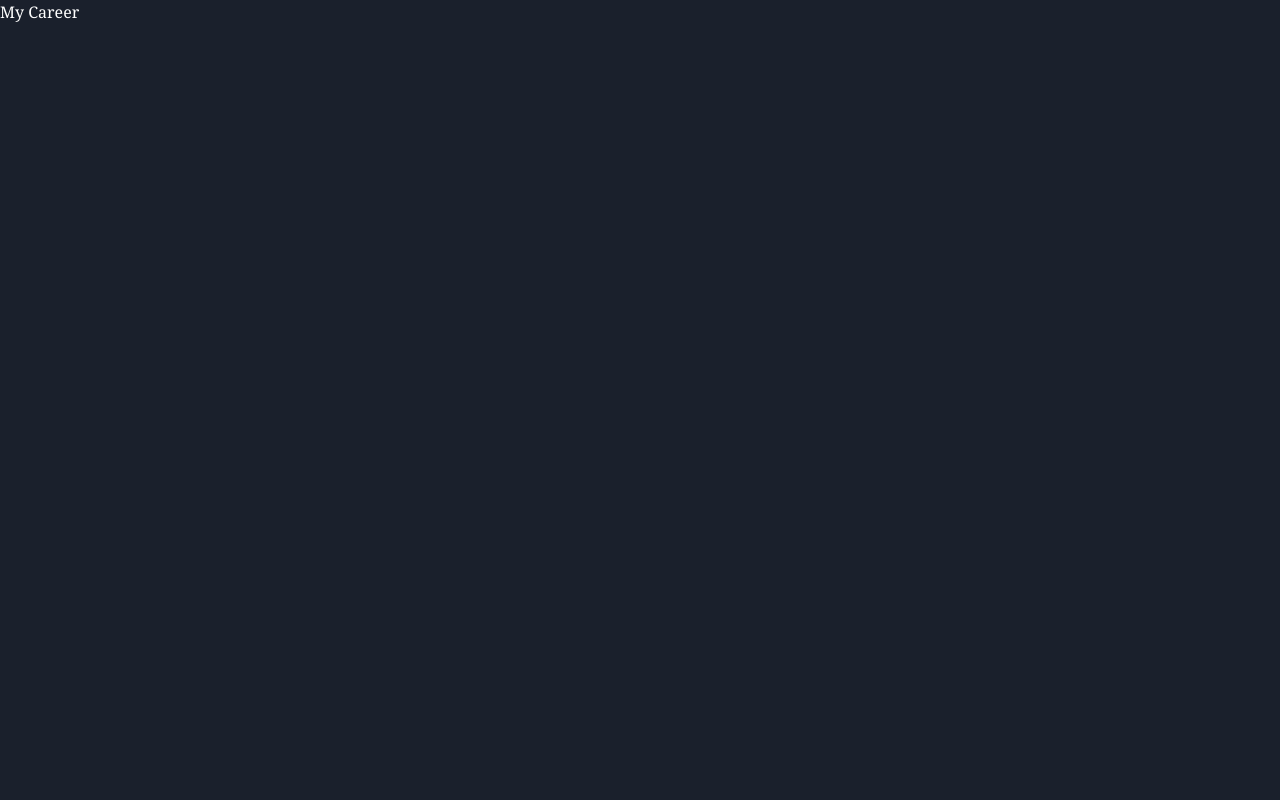
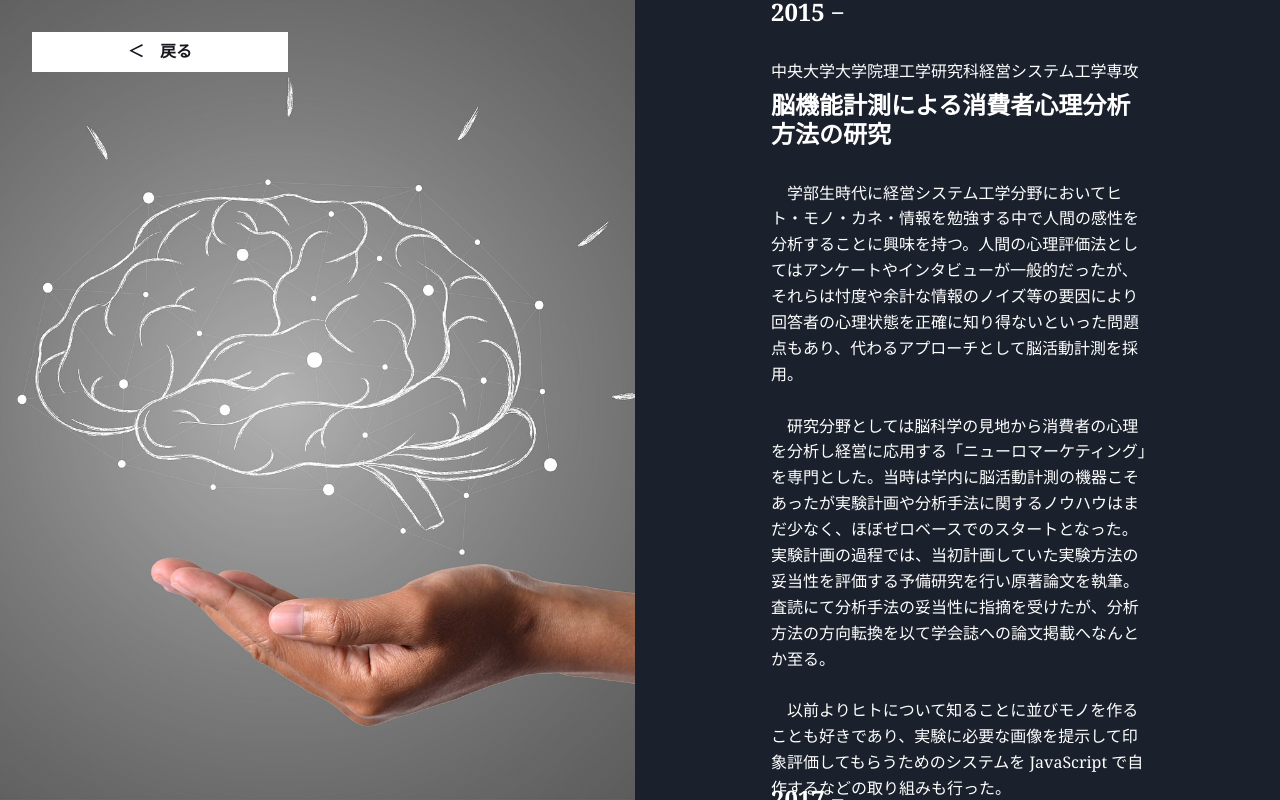
Before and after one commit to 7azu7a/tomokiqi.github.io, a Next.js app: page /career in a window 1280 px wide. Shown: the top 800 px of the page. Built offline with nearby package versions, Linux system fonts and the light colour scheme; grey boxes are pictures that could not be loaded.

Commit message:
update career page

```diff
--- a/src/constant/myCareer.tsx
+++ b/src/constant/myCareer.tsx
@@ -3,25 +3,25 @@ export const career = [
     year: '2015',
     cover: 'brain.jpg',
     organization: '中央大学大学院理工学研究科経営システム工学専攻',
-    job: 'ニューロマーケティング（脳科学と経営学の融合分野）に関する研究',
+    job: '脳機能計測による消費者心理分析方法の研究',
     detail:
-      '学部生時代に経営システム工学分野においてヒト・モノ・カネ・情報を勉強する中で人間の感性を分析することに興味を持つ。人間の心理評価法としてはアンケートやインタビューが一般的だったが、それらは忖度や余計な情報のノイズ等の要因により回答者の心理状態を正確に知り得ないといった問題点もあり、代わるアプローチとして脳活動計測を採用。研究分野としては脳科学の見地から消費者の心理を分析し経営に応用する「ニューロマーケティング」となる。当時は学内に脳活動計測の機器こそあったが実験計画や分析手法に関するノウハウはまだ少なく、ほぼゼロベースでのスタートとなった。実験計画の過程では、当初計画していた実験方法の妥当性を評価する予備研究を行い原著論文を執筆。査読にて分析手法の妥当性に指摘を受けたが、分析方法の方向転換を以て学会誌への論文掲載へ至る。当時からヒトについて知ることに並びモノを作ることも好きであり、実験に必要な画像・映像を提示して印象評価してもらうためのシステムをJavaScriptで自作するなどの取り組みも行っていた。',
+      '　学部生時代に経営システム工学分野においてヒト・モノ・カネ・情報を勉強する中で人間の感性を分析することに興味を持つ。人間の心理評価法としてはアンケートやインタビューが一般的だったが、それらは忖度や余計な情報のノイズ等の要因により回答者の心理状態を正確に知り得ないといった問題点もあり、代わるアプローチとして脳活動計測を採用。\n\n　研究分野としては脳科学の見地から消費者の心理を分析し経営に応用する「ニューロマーケティング」を専門とした。当時は学内に脳活動計測の機器こそあったが実験計画や分析手法に関するノウハウはまだ少なく、ほぼゼロベースでのスタートとなった。実験計画の過程では、当初計画していた実験方法の妥当性を評価する予備研究を行い原著論文を執筆。査読にて分析手法の妥当性に指摘を受けたが、分析方法の方向転換を以て学会誌への論文掲載へなんとか至る。\n\n　以前よりヒトについて知ることに並びモノを作ることも好きであり、実験に必要な画像を提示して印象評価してもらうためのシステムを JavaScript で自作するなどの取り組みも行った。',
   },
   {
     year: '2017',
-    cover: 'html.jpg',
+    cover: 'mobile.jpg',
     organization: '株式会社Agoop（ソフトバンク株式会社より出向）',
-    job: 'toC アプリの企画・要件定義や通信ログ収集モジュールの精度検証・他部署折衝',
+    job: 'iOSアプリの企画・通信計測モジュールの精度検証',
     detail:
-      '幅広いIT分野で自分が本当にやりたいことを見つけるため、またアニメーション映画「サマーウォーズ」のような電子の世界で生活のあらゆることが完結する世界を実現したいという思いから、当時より巨大な商圏プラットフォーム実現を計画していたソフトバンクへ入社。新卒研修後はソフトバンクの子会社で位置情報データを扱うAgoopへ出向。初年度はtoCサービスの企画や要件定義に従事。そこでペルソナを設定した上での企画立案方法やiOS仕様を理解した上での企画実現方法について学んだ。次年度は通信速度計測モジュールの精度検証やソフトバンクとの折衝に従事。検証作業は大量のデータを手動でExcelに入力したり、検査項目の合否を目視で判定したりと非効率的で検証工数は膨大なものであった。検証や折衝といった仕事の傍ら開発業務に興味を持ち、どうせモノづくりするなら役立つ便利なモノをとPythonを利用した検証自動化ツールを開発。これを皮切りに部署一丸となって検証工数を削減する取り組みが開始した。上司に開発業務を経験したいと伝えていたところ翌年度にソフトバンクへ帰任。自社サービスを開発している部門への配置転換へ至った。',
+      '　幅広いIT分野で自分が本当にやりたいことを見つけるため、またアニメーション映画「サマーウォーズ」のような電子の世界で生活のあらゆることが完結する世界を実現したいという思いから、当時より巨大な商圏プラットフォーム実現を計画していたソフトバンクへ入社。新卒研修後はソフトバンクの子会社で位置情報データを扱うAgoopへ出向。\n\n　初年度はtoCサービスの企画や要件定義に従事。そこでペルソナを設定した上での企画立案方法やiOS仕様を理解した上での企画実現方法について学んだ。次年度は通信速度計測モジュールの精度検証やソフトバンクとの折衝に従事。検証作業は大量のデータを手動でExcelに入力したり、検査項目の合否を目視で判定したりと非効率的で検証工数は膨大なものであった。\n\n　検証や折衝といった仕事の傍ら開発業務に興味を持ち、どうせモノづくりするなら役立つ便利なモノをとPythonを利用した検証自動化ツールを開発。これを皮切りに部署一丸となって検証工数を削減する取り組みが開始した。上司に開発業務を経験したいと伝えていたところ翌年度にソフトバンクへ帰任。自社サービスを開発している部門への配置転換へ至った。',
   },
   {
     year: '2019',
-    cover: 'csm.png',
+    cover: 'frontend.jpg',
     organization: 'ソフトバンク株式会社',
-    job: '自社 MLOps サービスのマネージメントコンソールとしてフロントエンド・BFF開発',
+    job: '自社サービスのフロントエンド／BFF開発・スクラムマスター',
     detail:
-      'ソフトバンク帰任後はデータ流通系Webアプリのフロントエンド開発や産学連携ヘルスケア系iOSアプリの企画開発を担当。後者のプロト開発にてReactNativeによるアプリ開発とチームリーダーないしスクラムマスターに従事していたが、PJ中止に伴い前者のフロントエンド開発に注力。当時のフロントエンドは初学者３名という開発体制。機能追加の度に多くのコンポーネントで改修を要したり、AtomicDesignを採用するもAtomが条件分岐のスパゲッティコードになったりといった状況。試行錯誤していたが、PJ計画変更に伴いフロントエンドが不要となり開発は打ち切りとなる。その後エンジニアやスクラムマスターとして如何にすれば良いプロダクト作りができるだろうかと体系的な勉強のため、部門の資格取得支援制度を利用しScrumAllianceの研修を受講。認定スクラムマスター「CSM」の資格を取得。現在はMLOpsサービスのマネージメントコンソールとしてフロントエンドを開発。チームメンバーのPJ掛け持ちにより教科書的なスクラム開発はできない、またいつどんな形でPJや開発が打ち切りとなるか分からない。そのようなリスクはあるが、今日もまだ見ぬユーザーに喜ばれるサービス開発に尽力している。',
+      '　ソフトバンク帰任後はデータ流通系Webアプリのフロントエンド開発や産学連携ヘルスケア系iOSアプリの企画開発を担当。後者のプロト開発にてReactNativeによるアプリ開発とチームリーダーないしスクラムマスターに従事していたが、PJ中止に伴い前者のフロントエンド開発に注力。\n\n　当時のフロントエンドは初学者３名という開発体制。機能追加の度に多くのコンポーネントで改修を要したり、AtomicDesignを採用するもAtomが条件分岐のスパゲッティコードになったりといった状況。試行錯誤していたが、PJ計画変更に伴いフロントエンドが不要となりこちらも開発は打ち切りとなる。その後エンジニアやスクラムマスターとして如何にすれば良いプロダクト作りができるだろうかと体系的な勉強のため、部門の資格取得支援制度を利用しScrumAllianceの研修を受講。認定スクラムマスター「CSM」の資格を取得。現在はMLOpsサービスのマネージメントコンソールとしてフロントエンドを開発。\n\n　チームメンバーのPJ掛け持ちにより教科書的なスクラム開発はできない、またいつどんな形でPJや開発が打ち切りとなるか分からない。そのようなリスクが常に伴っているが、今日もまだユーザーに価値あるサービス開発を提供できるよう尽力している。',
   },
 ];
 
--- a/src/pages/career.tsx
+++ b/src/pages/career.tsx
@@ -1,7 +1,65 @@
-import { Flex } from '@chakra-ui/react';
+import { Flex, Box, VStack, HStack, Text, Heading } from '@chakra-ui/react';
+import { ButtonParts } from 'components/parts/ButtonParts';
+import { useRouter } from 'next/router';
+import { useCallback } from 'react';
+import { career } from 'constant/myCareer';
 
 const Career: React.VFC = () => {
-  return <Flex>My Career</Flex>;
+  const router = useRouter();
+  const routerBack = useCallback(() => router.back(), []);
+
+  const EyeCatchImage = ({ imagePath }: { imagePath: string }) => (
+    <Flex
+      pos="relative"
+      minHeight="100%"
+      bgSize="cover"
+      bgAttachment="fixed"
+      bgRepeat="no-repeat"
+      bgPos="-320px center"
+      bgImage={`/${imagePath}`}
+      w="100%"
+      h="100vh"
+    />
+  );
+
+  const formatText = (msg: string) => {
+    return msg.split(/(\n)/g).map((t) => (t === '\n' ? <br /> : t));
+  };
+
+  return (
+    <Flex w="100%" flexDirection="column">
+      <Box pos="fixed" top="2em" left="2em" zIndex={1}>
+        <ButtonParts label={'＜　戻る'} callback={routerBack} />
+      </Box>
+      <Flex w="100%">
+        <Flex w="100%" flexDirection="column">
+          {career.map((history) => (
+            <HStack w="100%">
+              <Flex w="50%">
+                <EyeCatchImage imagePath={history.cover} />
+              </Flex>
+              <VStack
+                key={history.year}
+                justifyContent="center"
+                alignItems="left"
+                w="50%"
+                h="100vh"
+                p="8em"
+                spacing="2em"
+              >
+                <Heading fontSize="1.5em">{history.year} −</Heading>
+                <Box>
+                  <Text mb="0.5em">{history.organization}</Text>
+                  <Heading fontSize="1.5em">{history.job}</Heading>
+                </Box>
+                <Box lineHeight="1.618em">{formatText(history.detail)}</Box>
+              </VStack>
+            </HStack>
+          ))}
+        </Flex>
+      </Flex>
+    </Flex>
+  );
 };
 
 export default Career;
```
Also changed, not shown: src/components/CareerList.tsx (+2 -19 lines), src/components/Future.tsx (deleted, +0 -59 lines), src/pages/index.tsx (+3 -5 lines).
